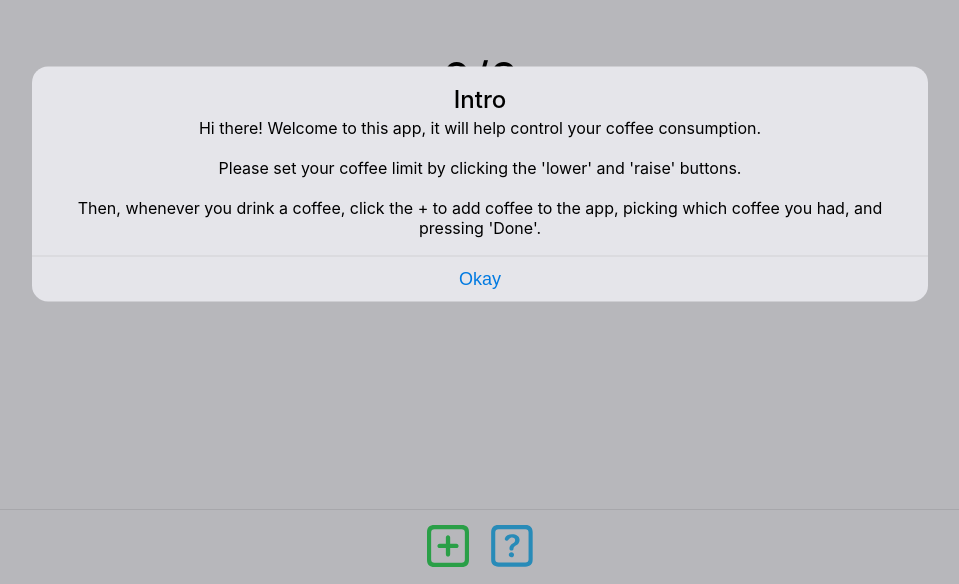
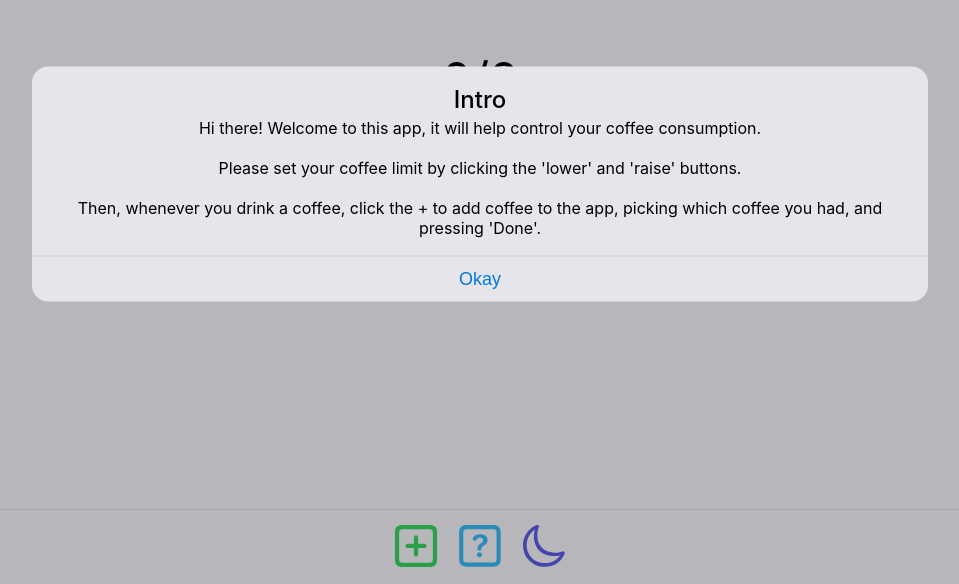
Before and after one commit to talwat/coffee-tracker, a Svelte app: page / in a window 1280 px wide. Shown: the part 216-800 px from the top of the page, without its empty margins (160-1119 px from the left). Built offline with nearby package versions, Linux system fonts and the light colour scheme.

Commit message:
Added light theme switcher and fixed minor issue in the coffee list

```diff
--- a/src/CoffeeList.svelte
+++ b/src/CoffeeList.svelte
@@ -9,12 +9,18 @@
    * Scrolls to the bottom of the coffee list
    */
   window.coffeeScroll = () => {
+    if (coffeeDisplay.clientHeight < window.innerHeight / 2 - 64) {
+      return;
+    }
+
+    console.log("scroll")
+
     setTimeout(() => {
       coffeeDisplay.scroll({
         top: coffeeDisplay.scrollHeight,
         behavior: "smooth",
       });
-    }, 1300);
+    }, 700);
   };
 
   /**
@@ -31,8 +37,7 @@
   {#each $day.cups as cup, i (cup)}
     <div
       class="coffee"
-      in:slide={{ duration: 500 }}
-      out:slide={{ duration: 500 }}
+      transition:slide={{ duration: 500 }}
     >
       <div class="text-and-icon">
         <img height="42px" src="svg/cup.svg" alt="Coffee Cup" />
@@ -64,6 +69,7 @@
 <style>
   p {
     font-size: 22px;
+    margin: 0;
   }
 
   .text-and-icon {
@@ -107,7 +113,7 @@
     gap: 0px;
     margin-top: 6px;
     overflow-y: auto;
-    max-height: calc(50% - 48px);
+    max-height: calc(50%);
 
     width: 100%;
   }
--- a/src/Footer.svelte
+++ b/src/Footer.svelte
@@ -1,6 +1,7 @@
 <script lang="ts">
   import FooterButton from "./assets/FooterButton.svelte";
-  import { addMenu, intro } from "./ts/stores";
+  import { addMenu, intro, lightMode } from "./ts/stores";
+  import { draw, fade } from "svelte/transition";
 </script>
 
 <div class="footer">
@@ -18,6 +19,16 @@
     src="svg/help.svg"
     alt="Help"
   />
+  <button class="empty-button" on:click={() => lightMode.set(!$lightMode)}>
+    {#key $lightMode}
+      <img
+        in:fade={{ duration: 200 }}
+        height="42px"
+        src={$lightMode ? "svg/moon.svg" : "svg/sun.svg"}
+        alt="Light Mode Toggle"
+      />
+    {/key}
+  </button>
 </div>
 
 <style>
```
Also changed, not shown: public/svg/moon.svg (added), public/svg/sun.svg (added).
